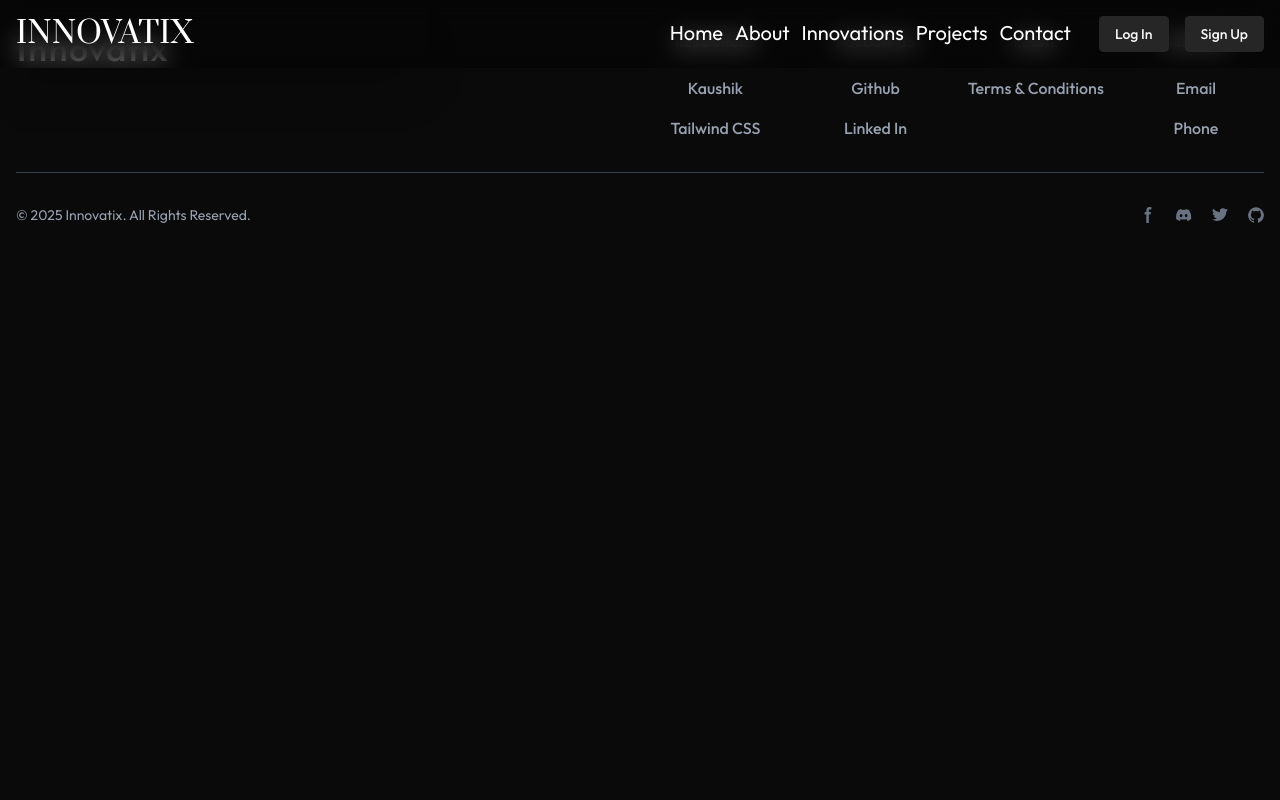
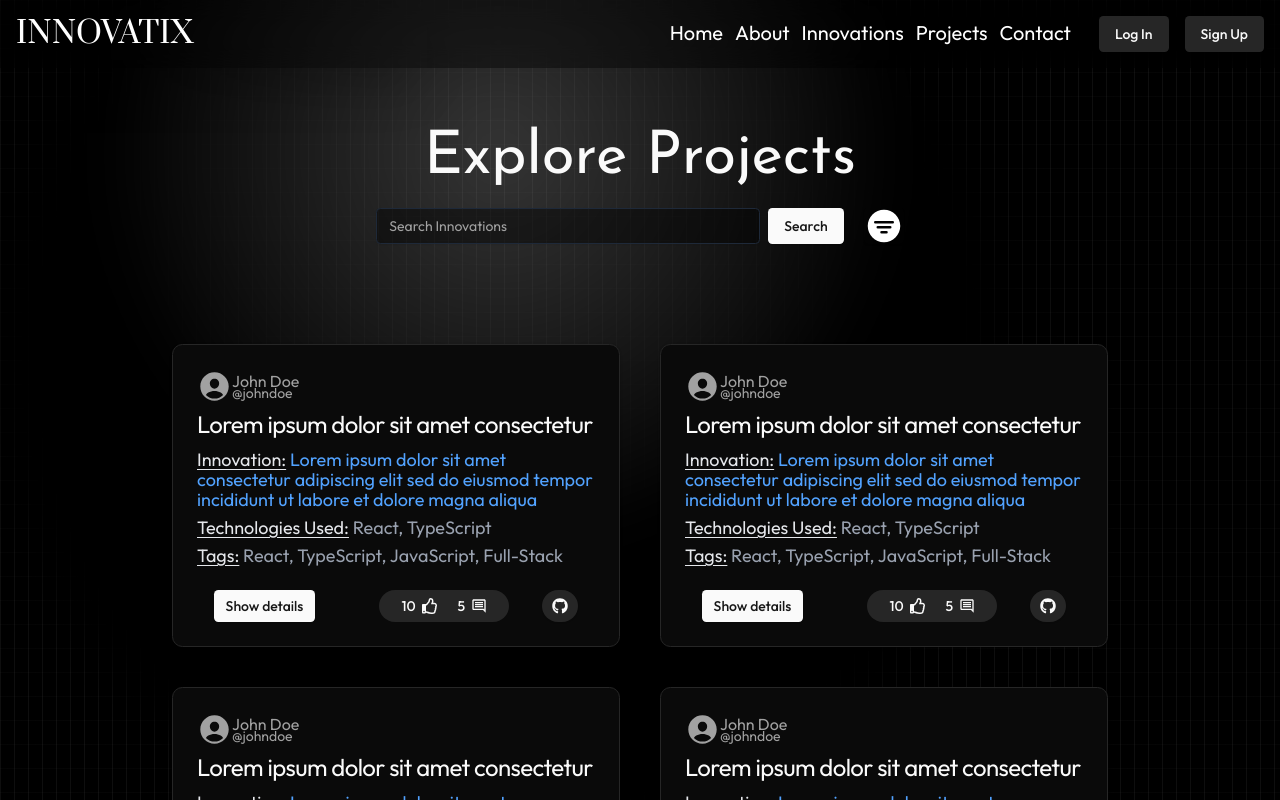
Before and after one commit to kaushiksarkaralt/innovatix, a React (Vite) app in the folder frontend/: page /projects in a window 1280 px wide. Shown: the top 800 px of the page. Built offline with nearby package versions, Linux system fonts and the light colour scheme.

Commit message:
feat: add Projects page with ProjectCard component and search/filter functionality

```diff
--- a/frontend/src/App.tsx
+++ b/frontend/src/App.tsx
@@ -5,6 +5,7 @@ import Login from "./pages/Login.tsx";
 import Signup from "./pages/Signup.tsx";
 import Footer from "./components/footer.tsx";
 import Innovations from "./pages/Innovations.tsx";
+import Projects from "./pages/Projects.tsx";
 
 const App = () => {
   return (
@@ -16,6 +17,7 @@ const App = () => {
           <Route path="/login" element={<Login />} />
           <Route path="/signup" element={<Signup />} />
           <Route path="/innovations" element={<Innovations />} />
+          <Route path="/projects" element={<Projects />} />
         </Routes>
         <Footer />
       </BrowserRouter>
--- /dev/null
+++ b/frontend/src/components/cards/projectCard.tsx
@@ -0,0 +1,100 @@
+import { IoPersonCircle } from "react-icons/io5";
+import {
+  Card,
+  CardHeader,
+  CardFooter,
+  CardTitle,
+  CardDescription,
+  CardContent,
+} from "../ui/card";
+import { Button } from "../ui/button";
+import { FaGithub, FaRegThumbsUp } from "react-icons/fa";
+import { MdOutlineInsertComment } from "react-icons/md";
+
+interface ProjectCardProps {
+  title: string;
+  repo: string;
+  owner: {
+    fullName: string;
+    username: string;
+  };
+  technologies: string[];
+  innovationTitle: string;
+  likes: number;
+  tags: string[];
+  comments: number;
+}
+
+const ProjectCard = ({
+  title,
+  repo,
+  owner,
+  technologies,
+  innovationTitle,
+  tags,
+  likes,
+  comments,
+}: ProjectCardProps) => {
+  return (
+    <Card className="w-[28rem] m-5">
+      <CardHeader>
+        <div className="flex">
+          <div className="flex items-center">
+            <IoPersonCircle size={35} className="text-muted-foreground" />
+            <div>
+              <p className="text-base leading-3 text-muted-foreground">
+                {owner.fullName}
+              </p>
+              <p className="text-sm leading-3 text-muted-foreground">
+                @{owner.username}
+              </p>
+            </div>
+          </div>
+        </div>
+        <CardTitle className="text-2xl leading-5 mt-1 tracking-tight font-normal">
+          {title}
+        </CardTitle>
+      </CardHeader>
+      <CardContent className="-mt-2">
+        <CardDescription className="text-gray-200 text-lg leading-5 flex flex-col space-y-2 mb-3">
+          <p>
+            <span className="underline underline-offset-3">Innovation:</span>
+            <span className="text-blue-400"> {innovationTitle}</span>
+          </p>
+          <p>
+            <span className="underline underline-offset-3">Technologies Used:</span>
+            <span className="text-gray-400"> {technologies.join(", ")}</span>
+          </p>
+          <p>
+            <span className="underline underline-offset-3">Tags:</span>
+            <span className="text-gray-400"> {tags.join(", ")}</span>
+          </p>
+        </CardDescription>
+        <CardFooter className="px-0 pt-3">
+          <div className="flex justify-around items-center w-full">
+            <div className="w-1/3">
+              <Button size="sm">Show details</Button>
+            </div>
+            <div className="flex px-3 space-x-2 sm:space-x-0 bg-muted rounded-4xl">
+              <Button variant="ghost" size="sm">
+                <span>{likes}</span>
+                <FaRegThumbsUp size={20} />
+              </Button>
+              <Button variant="ghost" size="sm" className="">
+                <span>{comments}</span>
+                <MdOutlineInsertComment size={20} />
+              </Button>
+            </div>
+            <a href={repo} target="_blank">
+              <Button variant="secondary" size="sm" className="rounded-full">
+                <FaGithub size={20} />
+              </Button>
+            </a>
+          </div>
+        </CardFooter>
+      </CardContent>
+    </Card>
+  );
+};
+
+export default ProjectCard;
--- /dev/null
+++ b/frontend/src/pages/Projects.tsx
@@ -0,0 +1,150 @@
+import { BlackSpotlight } from "@/components/backgrounds/black-spotlight";
+import ProjectCard from "@/components/cards/projectCard";
+import { Button } from "@/components/ui/button";
+import { Input } from "@/components/ui/input";
+import {
+  Select,
+  SelectContent,
+  SelectItem,
+  SelectTrigger,
+} from "@/components/ui/select";
+
+import { IoFilterCircle } from "react-icons/io5";
+
+const Projects = () => {
+  return (
+    <BlackSpotlight>
+      <div className="py-32 min-h-screen">
+        <TopPortion />
+        <ProjectsList />
+      </div>
+    </BlackSpotlight>
+  );
+};
+
+const TopPortion = () => {
+  return (
+    <div>
+      <h1 className="text-4xl text-center font-josefins md:text-6xl">
+        Explore Projects
+      </h1>
+      <div className="flex justify-center items-center my-5">
+        <form className="flex space-x-2">
+          <Input
+            className="bg-black/45 border-gray-800 w-48 md:w-96"
+            placeholder="Search Innovations"
+          />
+          <Button type="submit">Search</Button>
+        </form>
+        <Select
+          onValueChange={(val) => {
+            console.log(val);
+          }}
+        >
+          <SelectTrigger className="border-0 ml-5">
+            <IoFilterCircle className="text-white" size={40} />
+          </SelectTrigger>
+          <SelectContent>
+            <SelectItem value="likes">Likes</SelectItem>
+            <SelectItem value="newest">Newest</SelectItem>
+            <SelectItem value="oldest">Oldest</SelectItem>
+          </SelectContent>
+        </Select>
+      </div>
+    </div>
+  );
+};
+
+const ProjectsList = () => {
+  const projects = [
+    {
+      title: "Lorem ipsum dolor sit amet consectetur",
+      repo: "https://github.com/username/repo",
+      owner: {
+        fullName: "John Doe",
+        username: "johndoe",
+      },
+      technologies: ["React", "TypeScript"],
+      innovationTitle:
+        "Lorem ipsum dolor sit amet consectetur adipiscing elit sed do eiusmod tempor incididunt ut labore et dolore magna aliqua",
+      tags: ["React", "TypeScript", "JavaScript", "Full-Stack"],
+      likes: 10,
+      comments: 5,
+    },
+    {
+      title: "Lorem ipsum dolor sit amet consectetur",
+      repo: "https://github.com/username/repo",
+      owner: {
+        fullName: "John Doe",
+        username: "johndoe",
+      },
+      technologies: ["React", "TypeScript"],
+      innovationTitle:
+        "Lorem ipsum dolor sit amet consectetur adipiscing elit sed do eiusmod tempor incididunt ut labore et dolore magna aliqua",
+      tags: ["React", "TypeScript", "JavaScript", "Full-Stack"],
+      likes: 10,
+      comments: 5,
+    },
+    {
+      title: "Lorem ipsum dolor sit amet consectetur",
+      repo: "https://github.com/username/repo",
+      owner: {
+        fullName: "John Doe",
+        username: "johndoe",
+      },
+      technologies: ["React", "TypeScript"],
+      innovationTitle:
+        "Lorem ipsum dolor sit amet consectetur adipiscing elit sed do eiusmod tempor incididunt ut labore et dolore magna aliqua",
+      tags: ["React", "TypeScript", "JavaScript", "Full-Stack"],
+      likes: 10,
+      comments: 5,
+    },
+    {
+      title: "Lorem ipsum dolor sit amet consectetur",
+      repo: "https://github.com/username/repo",
+      owner: {
+        fullName: "John Doe",
+        username: "johndoe",
+      },
+      technologies: ["React", "TypeScript"],
+      innovationTitle:
+        "Lorem ipsum dolor sit amet consectetur adipiscing elit sed do eiusmod tempor incididunt ut labore et dolore magna aliqua",
+      tags: ["React", "TypeScript", "JavaScript", "Full-Stack"],
+      likes: 10,
+      comments: 5,
+    },
+    {
+      title: "Lorem ipsum dolor sit amet consectetur",
+      repo: "https://github.com/username/repo",
+      owner: {
+        fullName: "John Doe",
+        username: "johndoe",
+      },
+      technologies: ["React", "TypeScript"],
+      innovationTitle:
+        "Lorem ipsum dolor sit amet consectetur adipiscing elit sed do eiusmod tempor incididunt ut labore et dolore magna aliqua",
+      tags: ["React", "TypeScript", "JavaScript", "Full-Stack"],
+      likes: 10,
+      comments: 5,
+    },
+  ];
+  return (
+    <div className="flex justify-center flex-wrap mt-20">
+      {projects.map((project, index) => (
+        <ProjectCard
+          title={project.title}
+          repo={project.repo}
+          owner={project.owner}
+          technologies={project.technologies}
+          innovationTitle={project.innovationTitle}
+          likes={project.likes}
+          tags={project.tags}
+          comments={project.comments}
+          key={index}
+        />
+      ))}
+    </div>
+  );
+};
+
+export default Projects;
```
